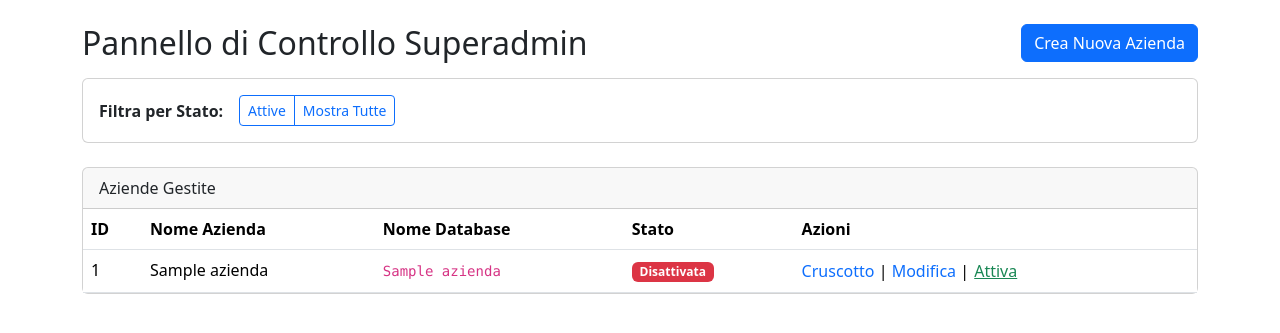
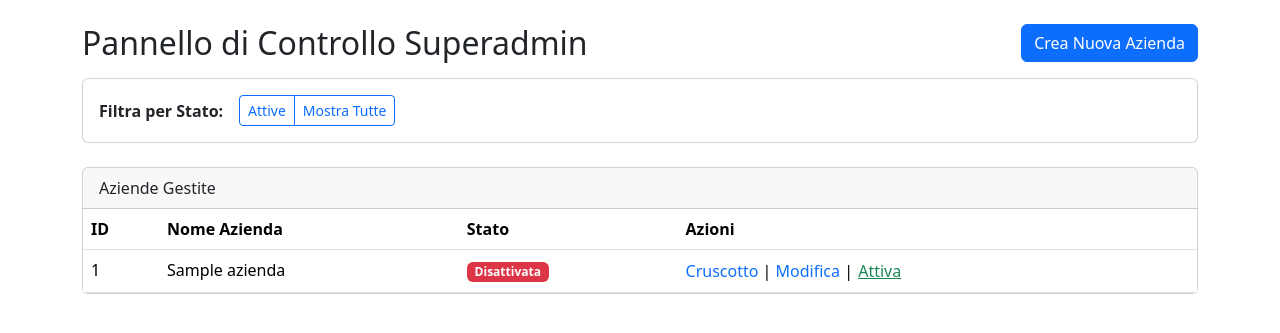
Before and after one commit to stefincarico/GestyLub, a Django app: template superadmin/templates/superadmin/company_list.html in a window 1280 px wide. Shown: the part 61-394 px from the top of the page. Run offline with Django 5.2, Linux system fonts and the light colour scheme; the template is opened without the code that fills it: most values are stand-ins (such as "Sample title", 1, 10 or a date in 2020).

Commit message:
Eliminato campo database_name - non più usato

```diff
--- a/superadmin/templates/superadmin/company_list.html
+++ b/superadmin/templates/superadmin/company_list.html
@@ -26,7 +26,7 @@
                     <tr>
                         <th>ID</th>
                         <th>Nome Azienda</th>
-                        <th>Nome Database</th>
+
                         <th>Stato</th>
                         <th>Azioni</th>
                     </tr>
@@ -36,7 +36,7 @@
                     <tr>
                         <td>{{ azienda.pk }}</td>
                         <td>{{ azienda.company_name }}</td>
-                        <td><code>{{ azienda.db_name }}</code></td>
+
                         <td>
                             {% if azienda.is_active %}
                                 <span class="badge bg-success">Attiva</span>
--- a/tenants/models.py
+++ b/tenants/models.py
@@ -9,7 +9,6 @@ class Company(models.Model):
     """
     company_name = models.CharField(max_length=255, unique=True, verbose_name="Nome Azienda")
     vat_number = models.CharField(max_length=20, blank=True, null=True, verbose_name="Partita IVA")
-    db_name = models.CharField(max_length=255, unique=True, verbose_name="Nome Database Tenant")
     is_active = models.BooleanField(default=True, verbose_name="Attiva")
     created_at = models.DateTimeField(auto_now_add=True, verbose_name="Data Creazione")
 
```
Also changed, not shown: tenants/migrations/0002_remove_company_db_name.py (added).
